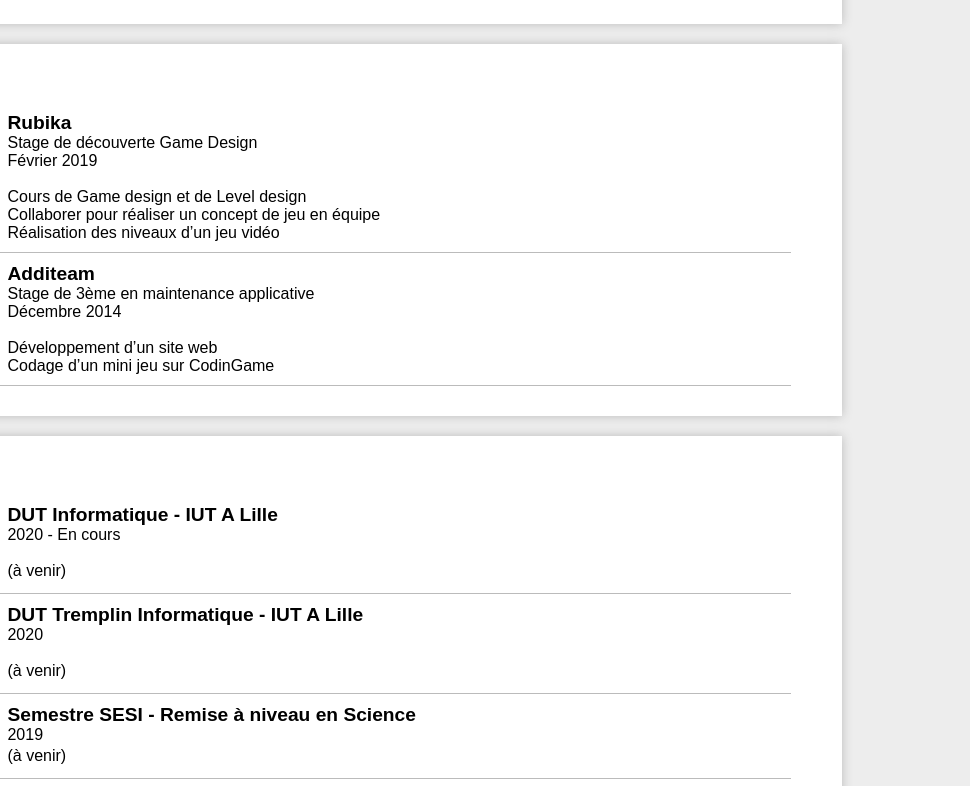
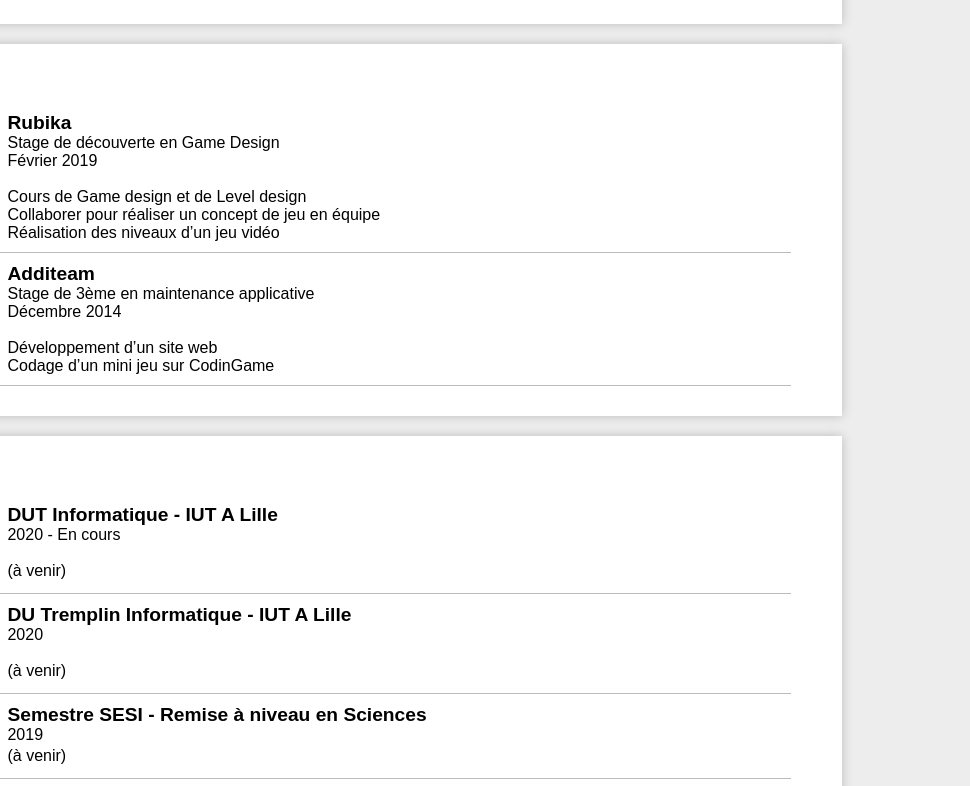
Before and after one commit to ArthurDeroo/arthurderoo.github.io, a plain HTML site: page index.html in a window 1280 px wide. Shown: the part 840-1626 px from the top of the page, 310-1280 px from the left. Drawn offline with Linux system fonts and the light colour scheme.

Commit message:
maj cv pdf + texte

```diff
--- a/index.html
+++ b/index.html
@@ -74,7 +74,7 @@
             </div>
             <div class="exp-info">
                 <h3>Rubika</h3>
-                <h4>Stage de découverte Game Design</h4>
+                <h4>Stage de découverte en Game Design</h4>
                 <h4>Février 2019</h4><br>
             </div>
             <div class="exp-desc">
@@ -122,7 +122,7 @@
                 <a href="https://www.iut-a.univ-lille.fr/du-tremplin-tertiaire/" target="_blank"><img src="ressources/Logo-iut.png" alt="Logo IUT A Lille - DU Tremplin Tertiaire"></a>
             </div>
             <div class="exp-info">
-                <h3>DUT Tremplin Informatique - IUT A Lille</h3>
+                <h3>DU Tremplin Informatique - IUT A Lille</h3>
                 <h4>2020</h4>
             </div>
             <div class="exp-desc">
@@ -134,7 +134,7 @@
                 <a href="https://www.univ-lille.fr/formations/fr-00002008.html" target="_blank"><img src="ressources/logo-univ.png" alt="Logo Université de Lille"></a>
             </div>
             <div class="exp-info">
-                <h3>Semestre SESI - Remise à niveau en Science</h3>
+                <h3>Semestre SESI - Remise à niveau en Sciences</h3>
                 <h4>2019</h4>
             </div>
             <div class="exp-desc">
```
Also changed, not shown: 1 other file.
